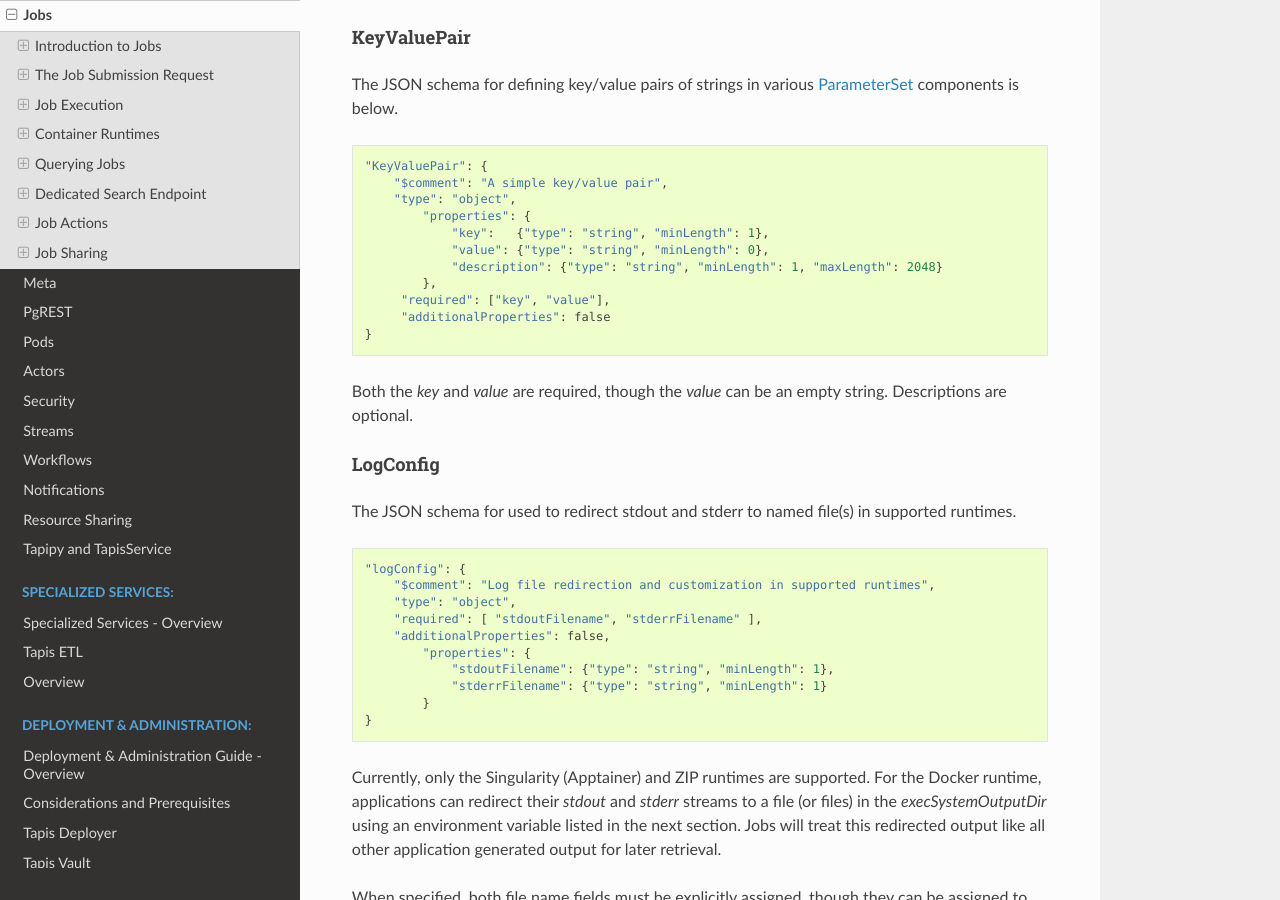
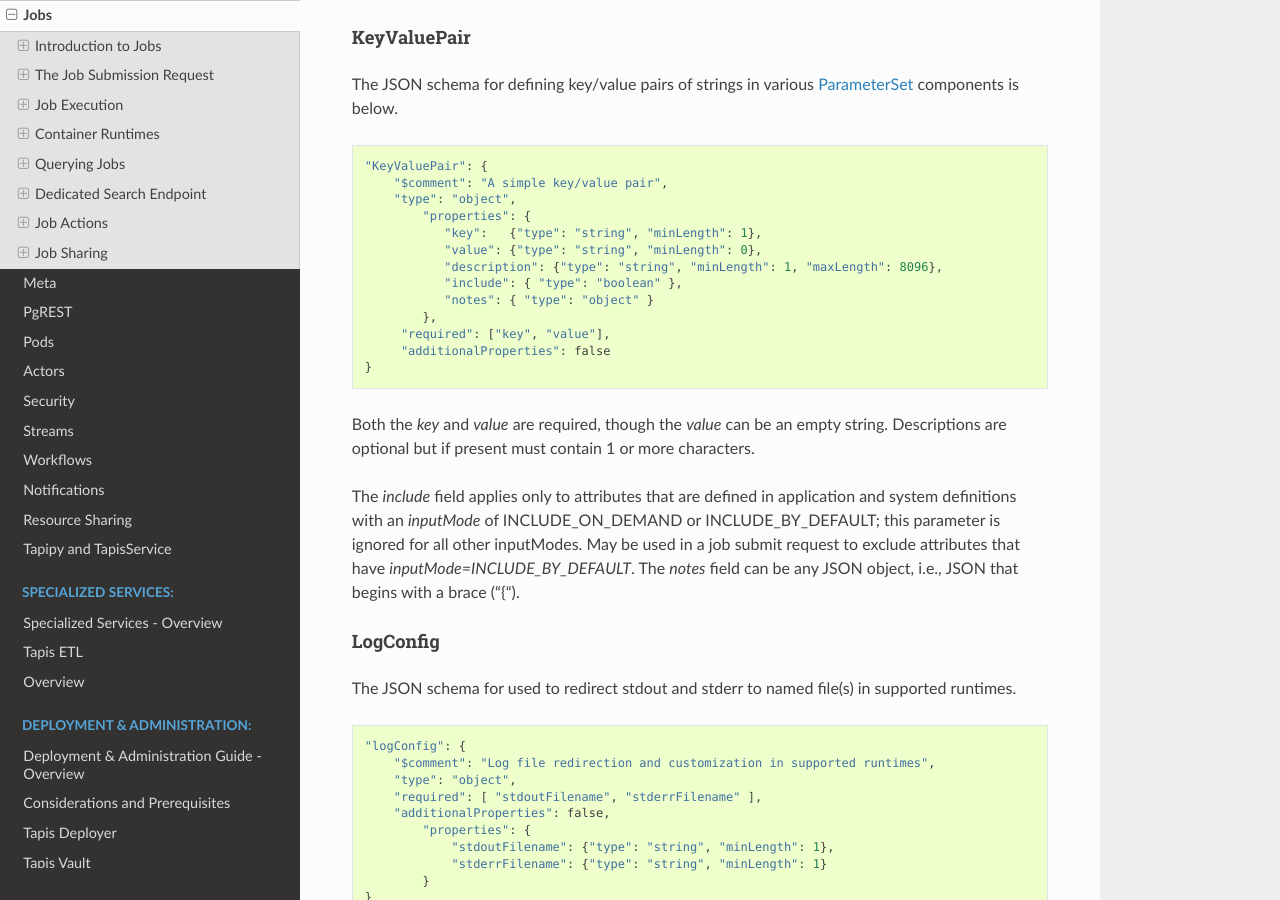
Before and after one commit to tapis-project/documentation, a Sphinx documentation site: the page built from source/technical/jobs.rst, in a window 1280 px wide and 900 px high, scrolled down 18429 px. Built offline with Sphinx 7.4.7 and the Read the Docs theme 3.1.0, drawn with Linux system fonts in a browser that asks for light colours.

Commit message:
Jobs: Add doc for include, notes in EnvVar/KeyValuePair.

```diff
--- a/source/technical/jobs.rst
+++ b/source/technical/jobs.rst
@@ -673,15 +673,23 @@ The JSON schema for defining key/value pairs of strings in various `ParameterSet
        "$comment": "A simple key/value pair",
        "type": "object",
            "properties": {
-               "key":   {"type": "string", "minLength": 1},
-               "value": {"type": "string", "minLength": 0},
-               "description": {"type": "string", "minLength": 1, "maxLength": 2048}
+              "key":   {"type": "string", "minLength": 1},
+              "value": {"type": "string", "minLength": 0},
+              "description": {"type": "string", "minLength": 1, "maxLength": 8096},
+              "include": { "type": "boolean" },
+              "notes": { "type": "object" }
            },
         "required": ["key", "value"],
         "additionalProperties": false
    }
 
-Both the *key* and *value* are required, though the *value* can be an empty string.  Descriptions are optional.
+Both the *key* and *value* are required, though the *value* can be an empty string. Descriptions are optional
+but if present must contain 1 or more characters.
+
+The *include* field applies only to attributes that are defined in application and system definitions
+with an *inputMode* of INCLUDE_ON_DEMAND or INCLUDE_BY_DEFAULT; this parameter is ignored for all other inputModes.
+May be used in a job submit request to exclude attributes that have *inputMode=INCLUDE_BY_DEFAULT*.
+The *notes* field can be any JSON object, i.e., JSON that begins with a brace ("{").
 
 LogConfig
 ^^^^^^^^^
--- a/source/technical/notifications.rst
+++ b/source/technical/notifications.rst
@@ -10,6 +10,10 @@ subscribe to job related events by creating subscriptions through the Jobs servi
 For more information on creating subscriptions through the Jobs service, please see `Job Subscriptions`_
 
 .. _Job Subscriptions: https://tapis.readthedocs.io/en/latest/technical/jobs.html#subscriptions
+
+.. warning::
+  Currently subscriptions for notifications may only be managed through the Tapis Jobs service.
+
 
 --------
 Overview
```
